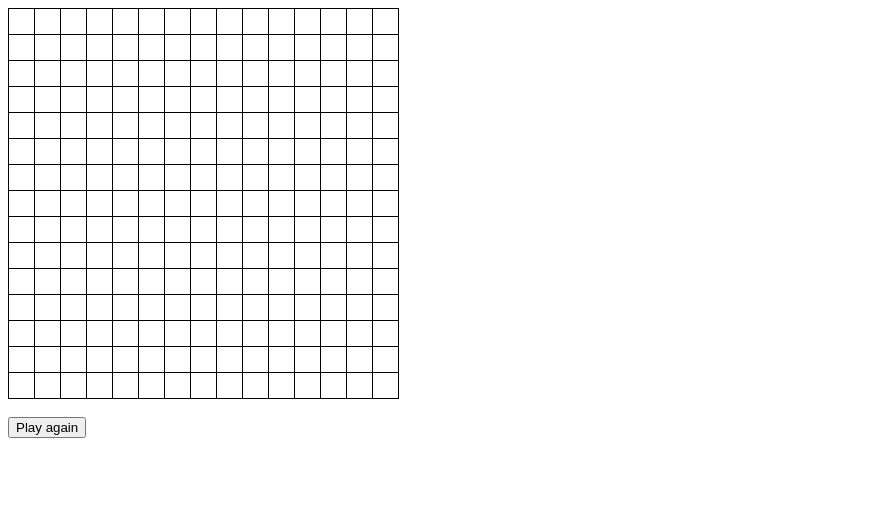
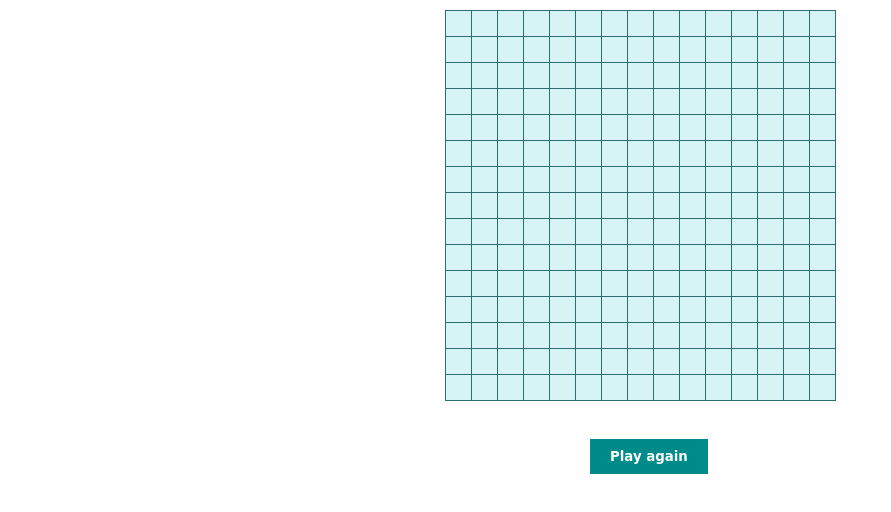
Before and after one commit to dimasemehuk7/tic-tac-toe, a plain HTML site: page index.html in a window 1280 px wide. Shown: the whole page, without its empty margins (0-891 px from the left). Drawn offline with Linux system fonts and the light colour scheme.

Commit message:
add styles to btn and grid

```diff
--- a/index.html
+++ b/index.html
@@ -2,7 +2,7 @@
 <html lang="en">
 <head>
     <meta charset="UTF-8">
-    <title>Title</title>
+    <title>Tik-tak-toe</title>
     <link rel="stylesheet" href="syles.css">
 </head>
 <body>
--- a/script.js
+++ b/script.js
@@ -1,7 +1,7 @@
 const GRID_SIZE = 15;
 const X_TYPE = 'X';
 const O_TYPE = 'O';
-const MINIMUM_LENGTH_FOR_WIN = 5;
+const MINIMUM_LENGTH_FOR_WIN = 4;
 let winnerExists = false;
 let isX = true;
 
--- a/syles.css
+++ b/syles.css
@@ -2,7 +2,8 @@
     position: relative;
     height: 25px;
     width: 25px;
-    border: 1px solid #000;
+    border: 1px solid rgb(42, 110, 110);
+    background-color: rgb(214, 244, 245);
     margin: 0;
     padding: 0;
     align-items: center;
@@ -10,6 +11,7 @@
 
 #grid {
     border-collapse: collapse;
+    margin: 10px auto
 }
 
 .elementX {
@@ -121,3 +123,17 @@
 }
 
  }
+
+ #playAgainBtn {
+     position: absolute;
+    border: none;
+    padding: 10px 20px;
+    background-color: darkcyan;
+    color: white;
+    font-weight: 700;
+    font-family: cursive;
+    outline: none;
+    cursor: pointer;
+    left: 50%;
+    margin: 10px -50px;
+ }
```
